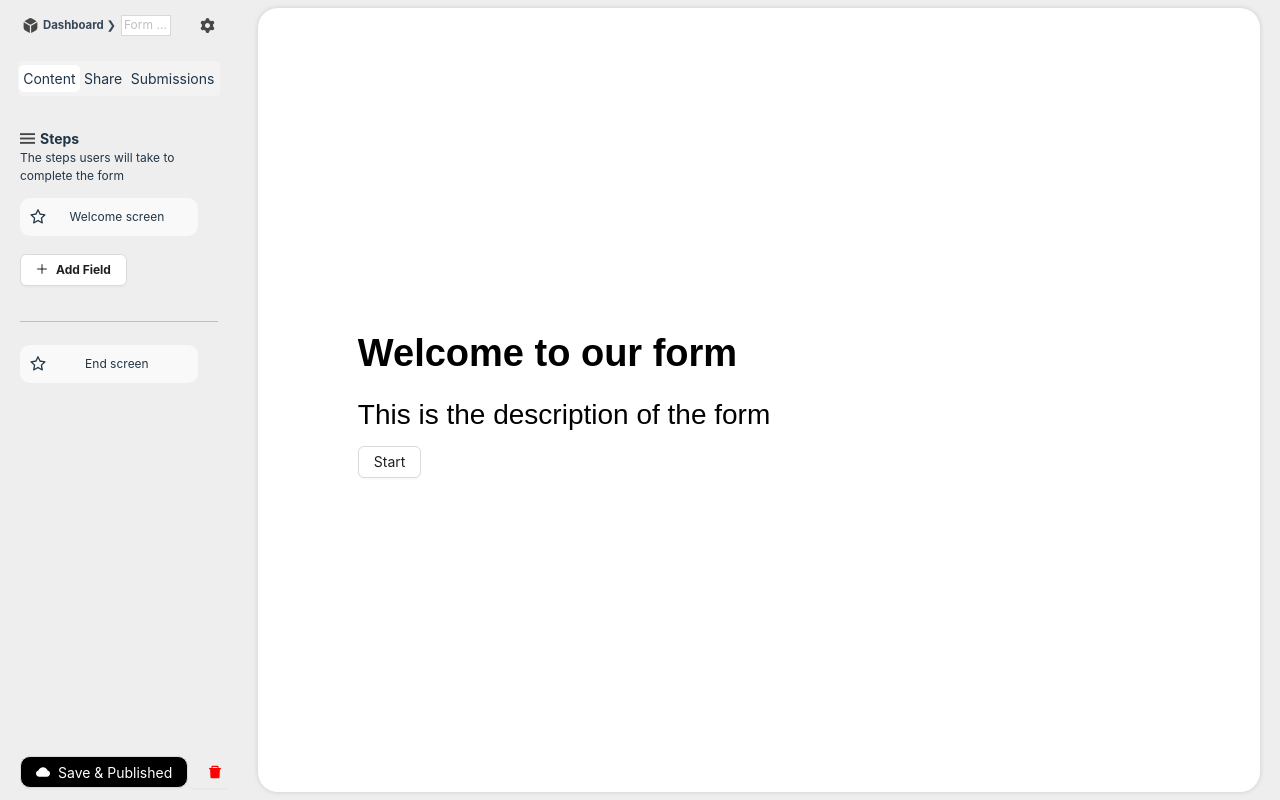
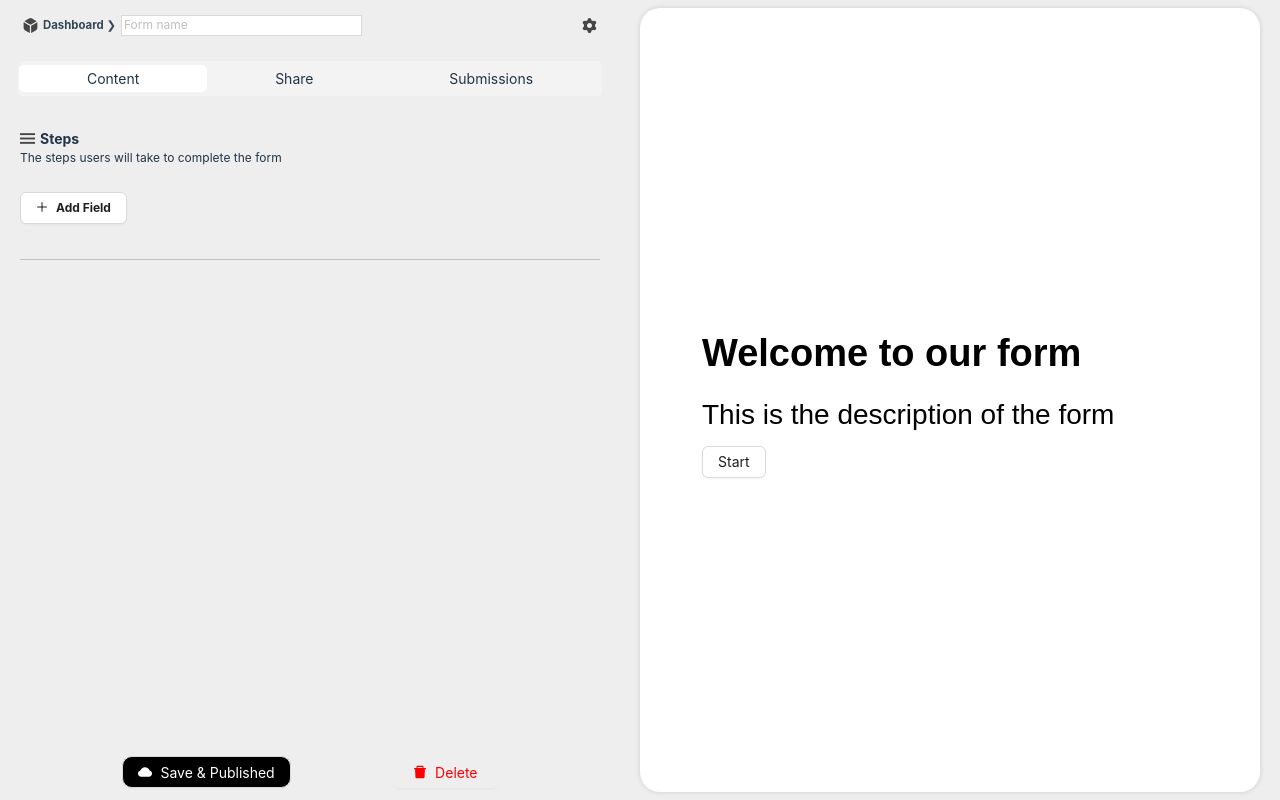
Before and after one commit to sachinduKavi/Quizx-Frontend, a React (Vite) app: page /editor in a window 1280 px wide. Built offline with nearby package versions, Linux system fonts and the light colour scheme.

Commit message:
error fix

```diff
--- a/package.json
+++ b/package.json
@@ -12,8 +12,10 @@
   "dependencies": {
     "@ant-design/icons": "^5.5.1",
     "@reduxjs/toolkit": "^2.2.7",
+    "@tailwindcss/postcss": "^4.0.0",
     "antd": "^5.20.6",
     "axios": "^1.7.9",
+    "postcss": "^8.5.1",
     "react": "^18.3.1",
     "react-dom": "^18.3.1",
     "react-hot-toast": "^2.5.1",
@@ -22,7 +24,8 @@
     "react-router-dom": "^6.26.2",
     "react-spinners": "^0.15.0",
     "redux": "^5.0.1",
-    "redux-persist": "^6.0.0"
+    "redux-persist": "^6.0.0",
+    "tailwindcss": "^4.0.0"
   },
   "devDependencies": {
     "@eslint/js": "^9.9.0",
--- a/src/components/Content.tsx
+++ b/src/components/Content.tsx
@@ -8,6 +8,10 @@ import Quiz from '../DataModels/QuizModel'
 import {Button} from 'antd'
 import { setUserID, setQuizID } from '../redux/currentQuestion-slice'
 import toast from 'react-hot-toast'
+import { setQuestion } from '../redux/global-slice'
+import { QuestionInterface } from '../DataModels/QuizModel'
+import MultiChoice from './FormComponents/MultiChoice'
+import MultiDisplay from './display/MultiDisplay'
 
 import '../style/content.css'
 
@@ -30,6 +34,19 @@ export default function Content(props: any) {
   }
 
 
+
+  const   resetPanel = () => {
+    props.setEditable(false)
+  }
+
+  const selectQuestion = (question: QuestionInterface) => {
+    dispatch(setQuestion(question))
+    props.setEditable(true)
+    props.setCurrentPanel(<MultiChoice resetPanel={resetPanel} formList={props.formList}/>)
+    props.setActiveDisplay(<MultiDisplay/>)
+  }
+
+
   return (
     <div className='content-border'>
         <div className="main-content">
@@ -40,11 +57,14 @@ export default function Content(props: any) {
 
             <p className="steps-description">The steps users will take to complete the form</p>
 
-            <SingleForm type='welcome' title='Welcome screen'/>
+            {/* <SingleForm type='welcome' title='Welcome screen'/> */}
 
             {
-              currentQuestion.questionList.map((element: Object, index: number) => {
-                return (<SingleForm key={index} data={element}/>)
+              currentQuestion.questionList.map((element: QuestionInterface, index: number) => {
+                return (<SingleForm
+                  formList={props.fromList}
+                  onClick={() => {selectQuestion(element)}}
+                  key={index} data={element}/>)
               })
             }
 
@@ -53,7 +73,7 @@ export default function Content(props: any) {
 
             <hr />
 
-            <SingleForm type='end' title='End screen'/>
+            {/* <SingleForm type='end' title='End screen'/> */}
         </div>
 
         <div className="content-footer">
--- a/src/components/SingleForm.tsx
+++ b/src/components/SingleForm.tsx
@@ -12,7 +12,7 @@ export default function SingleForm(props: any) {
 
   if(props.type !== undefined) {
     return (
-      <div className='single-form'>
+      <div className='single-form' onClick={props.onClick}>
         <StarOutlined/>
         <div className="content">
             {props.title}
@@ -22,7 +22,7 @@ export default function SingleForm(props: any) {
   }
 
   return (
-    <div className='single-form'>
+    <div className='single-form' onClick={props.onClick}>
         <img src={DotsIcons} alt="" className="move" />
         <div className="content">
             {data.title}
--- a/src/components/display/MultiDisplay.tsx
+++ b/src/components/display/MultiDisplay.tsx
@@ -18,7 +18,7 @@ function MultiDisplay() {
     }
 
   return (
-    <div className='multi-choice-display' style={{flexDirection: globalValue.placement ? 'row': 'row-reverse'}}>
+    <div className='multi-choice-display'>
         <div className="column display-column">
             <Input placeholder='Add question title' value={globalValue.title}
             className='display-title'
--- a/src/index.css
+++ b/src/index.css
@@ -1,6 +1,7 @@
-@tailwind base;
-@tailwind components;
+@import "tailwindcss/preflight";
 @tailwind utilities;
+@tailwind utilities;
+
 
 :root {
   font-family: Inter, system-ui, Avenir, Helvetica, Arial, sans-serif !important;
--- a/src/redux/global-slice.tsx
+++ b/src/redux/global-slice.tsx
@@ -1,16 +1,15 @@
 import {createSlice, PayloadAction} from '@reduxjs/toolkit'
 import MultiChoiceInterface from '../DataModels/MultiChoiceModel'
 import { ChoiceInterface } from '../DataModels/QuizModel'
+import { QuestionInterface } from '../DataModels/QuizModel'
 
-const initialState:MultiChoiceInterface = {
+const initialState:QuestionInterface = {
         title: '',
+        type: '',
         description: '',
         choices: [],
         multiple: false,
         required: false,
-        imageFile: null,
-        placement: false
-
 }
 
 const globalSlice = createSlice({
@@ -26,6 +25,10 @@ const globalSlice = createSlice({
             state.choices[index] = { ...choice, selected: choice.selected ?? false }
         },
 
+        setQuestion: (state, action: PayloadAction<QuestionInterface>) => {
+            return action.payload
+        },
+
 
         changeSelection: (state, action: PayloadAction<boolean>) => {
 
@@ -37,5 +40,5 @@ const globalSlice = createSlice({
     }
 })
 
-export const { setValue, setChoice, resetValues } = globalSlice.actions
+export const { setValue, setChoice, resetValues, setQuestion } = globalSlice.actions
 export default globalSlice.reducer
--- a/src/screens/MainPage.tsx
+++ b/src/screens/MainPage.tsx
@@ -51,7 +51,7 @@ export default function MainPage() {
 
             {
             !editable ?
-            <div className="panel">
+            <div className="panel min-w-[600px] bg-red-500">
                 <div className="nav-bar">
                     <img src={CubeIcon} alt="cube icon" />
 
@@ -75,13 +75,17 @@ export default function MainPage() {
 
 
                 <div className="editor-panel">
-                    {activePanel === 'Content' && <Content newField={setChoiceView} formList={formList} formDetails={formDetails} setFormDetails={setFormDetails}/>}
+                    {activePanel === 'Content' && <Content newField={setChoiceView}
+                    formList={{formList: formList, setFormList: setFormList}}
+                    setEditable={setEditable}
+                    setCurrentPanel={setCurrentPanel} setActiveDisplay={setActiveDisplay}
+                    formDetails={formDetails} setFormDetails={setFormDetails}/>}
                 </div>
 
 
 
             </div>
-            : <div className="panel">
+            : <div className="panel min-w-[300px]">
                 {currentPanel}
             </div>
         }
--- a/tailwind.config.js
+++ b/tailwind.config.js
@@ -7,5 +7,7 @@ export default {
   theme: {
     extend: {},
   },
-  plugins: [],
+  plugins: {
+    "@tailwindcss/postcss": {},
+  },
 }
```
Also changed, not shown: 1 other file (tests, documents, lock files or other folders).
